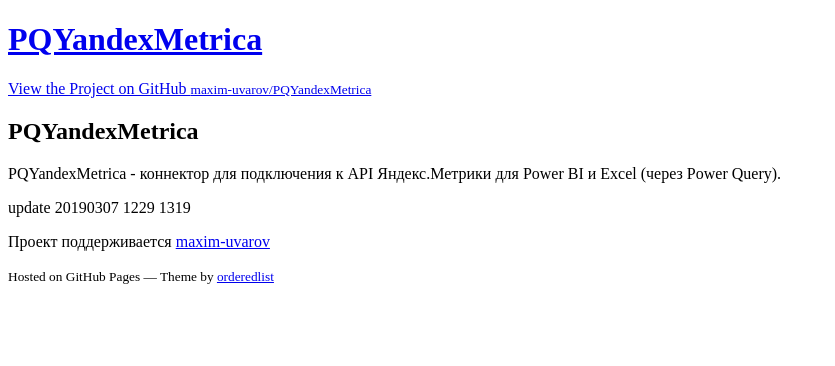
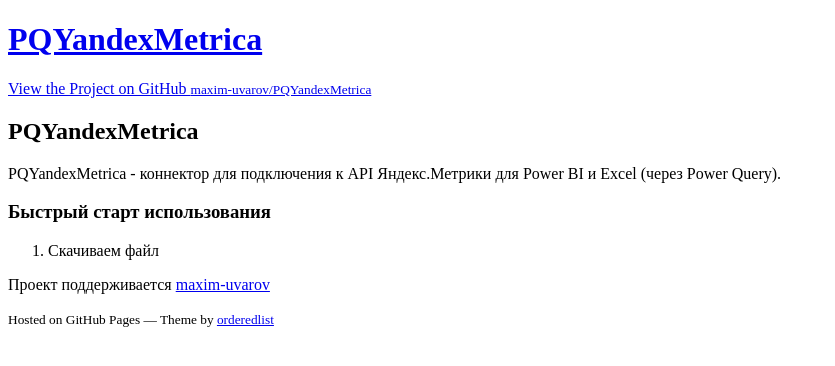
Before and after one commit to maxim-uvarov/PQYandexMetrica, a Jekyll site: the page built from index.md, in a window 1280 px wide. Shown: the top 366 px of the page, without its empty margins (0-835 px from the left). Built offline with Jekyll 4.4.1, drawn with Linux system fonts in a browser that asks for light colours; our own code applies the rules of GitHub Pages for plain Markdown files; the repository's description, which GitHub fills in, is left out.

Commit message:
updated site

```diff
--- a/index.md
+++ b/index.md
@@ -2,4 +2,6 @@
 
 PQYandexMetrica - коннектор для подключения к API Яндекс.Метрики для Power BI и Excel (через Power Query).
 
-update 20190307 1229 1319
+### Быстрый старт использования
+
+1. Скачиваем файл
```
